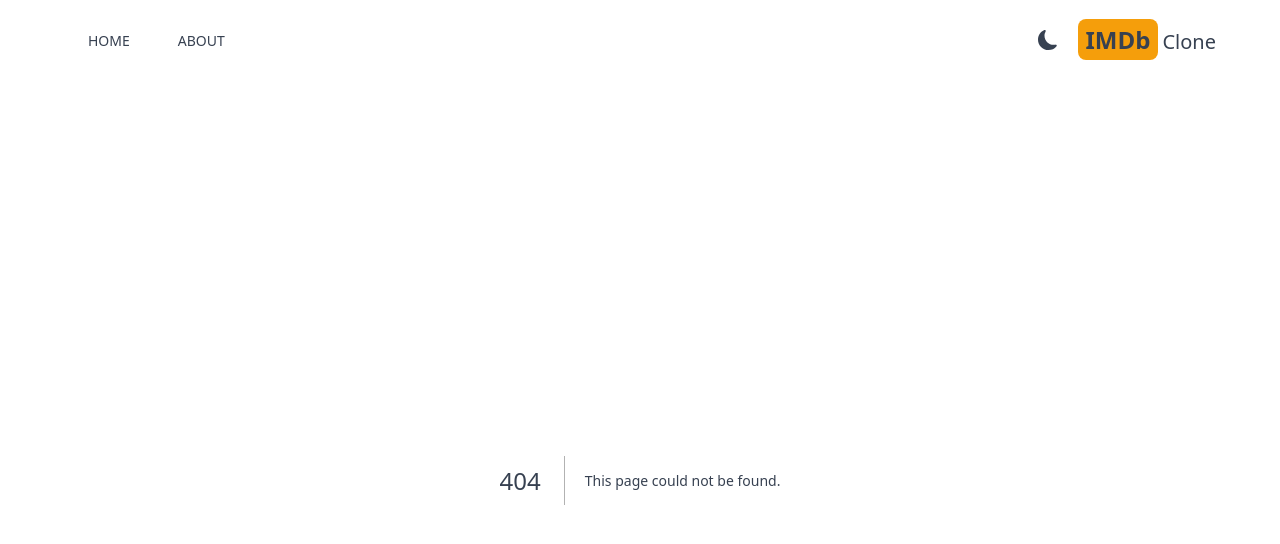
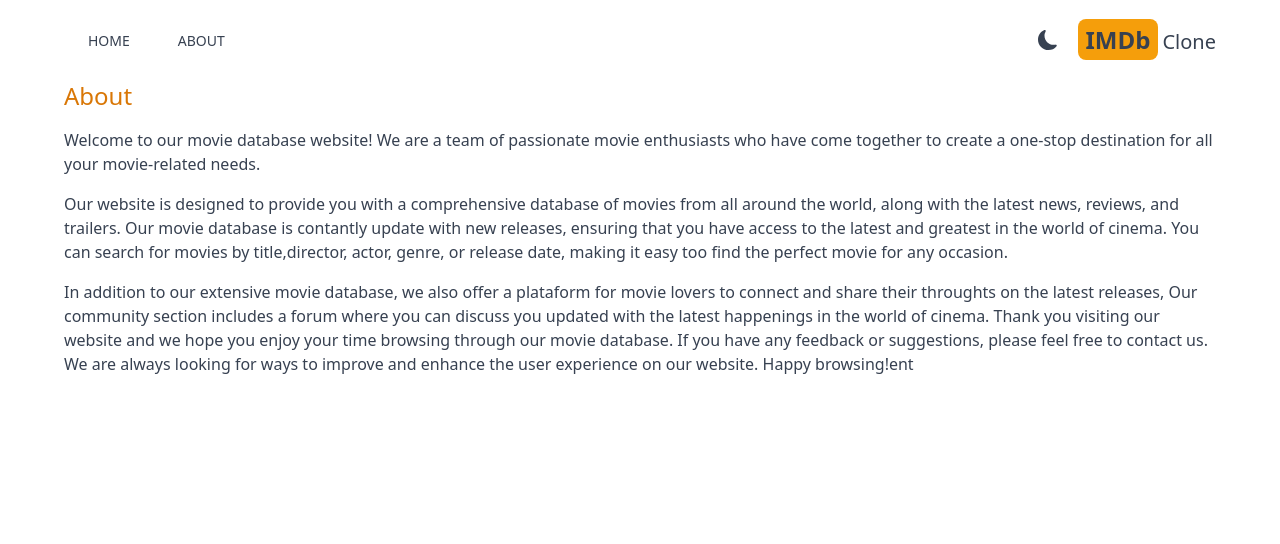
Before and after one commit to Levandovski/imdb-clone, a Next.js app: page /about in a window 1280 px wide. Before the commit this address had no page. Shown: the top 544 px of the page. Built offline with nearby package versions, Linux system fonts and the light colour scheme.

Commit message:
create about

```diff
--- /dev/null
+++ b/src/app/about/page.tsx
@@ -0,0 +1,39 @@
+
+export default function About() {
+    return (
+        <div className="max-w-6xl mx-auto space-y-4" >
+            <h1 className="text-2xl font-medium text-amber-600">
+                About
+            </h1>
+            <p>
+                Welcome to our movie database website!
+                We are a team of passionate movie enthusiasts
+                who have come together to create a one-stop destination for all
+                your movie-related needs.
+            </p>
+            <p>
+                Our website is designed to provide
+                you with a comprehensive database of movies from all
+                around the world, along with the latest news, reviews,
+                and trailers. Our movie database is contantly update with
+                new releases, ensuring that you have access to the latest
+                and greatest in the world of cinema.
+                You can search for movies by title,director, actor, genre,
+                or release date, making it easy too find the perfect movie
+                for any occasion.
+            </p>
+            <p>
+                In addition to our extensive movie database,
+                we also offer a plataform for movie lovers to connect and share
+                their throughts on the latest releases, Our community section
+                includes a forum where you can discuss you updated with
+                the latest happenings in the world of cinema. Thank you
+                visiting our website and we hope you enjoy your time
+                browsing through our movie database. If you have any
+                feedback or suggestions, please feel free to contact us. We
+                are always looking for ways to improve and enhance the user
+                experience on our website. Happy browsing!ent
+            </p>
+        </div>
+    )
+}
```
